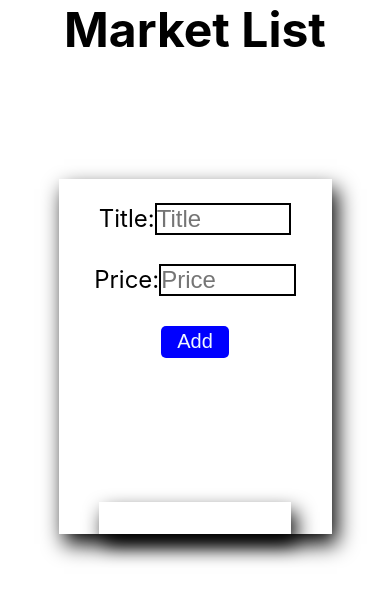
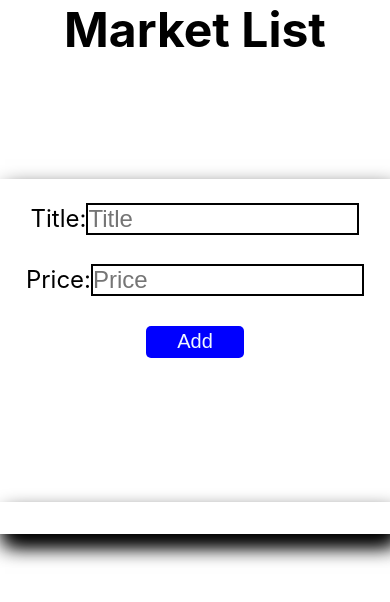
Before and after one commit to MuntjeerAli/react-to-do-list, a React (Create React App) app: page / in a window 390 px wide. Shown: the top 602 px of the page. Built offline with nearby package versions, Linux system fonts and the light colour scheme; the HTML template or start-up script is replaced by a standard one.

Commit message:
Added resposiveness

```diff
--- a/src/App.css
+++ b/src/App.css
@@ -83,3 +83,14 @@ li .allList{
   border: none;
   cursor: pointer;
 }
+
+/* Responsiveness */
+
+@media screen and (max-width: 400px){
+  input{
+    width: 70%;
+  }
+  .content{
+    width: 100%;
+  }
+}
```
